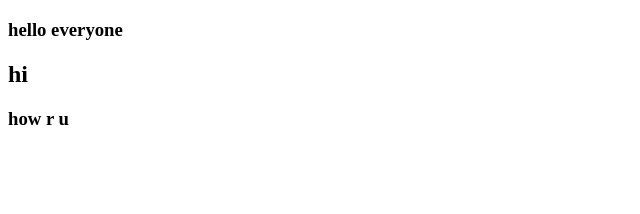
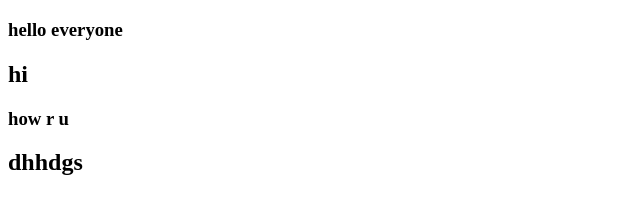
Before and after one commit to ShravikaReddyPollapalli/first, a plain HTML site: page index.html in a window 1280 px wide. Shown: the whole page, without its empty margins (0-640 px from the left). Drawn offline with Linux system fonts and the light colour scheme.

Commit message:
third commit from web

```diff
--- a/index.html
+++ b/index.html
@@ -10,5 +10,6 @@
     <h3>hello everyone</h3>
     <h2>hi</h2>
     <h3>how r u</h3>
+    <h2>dhhdgs</h2>
 </body>
 </html>
```
